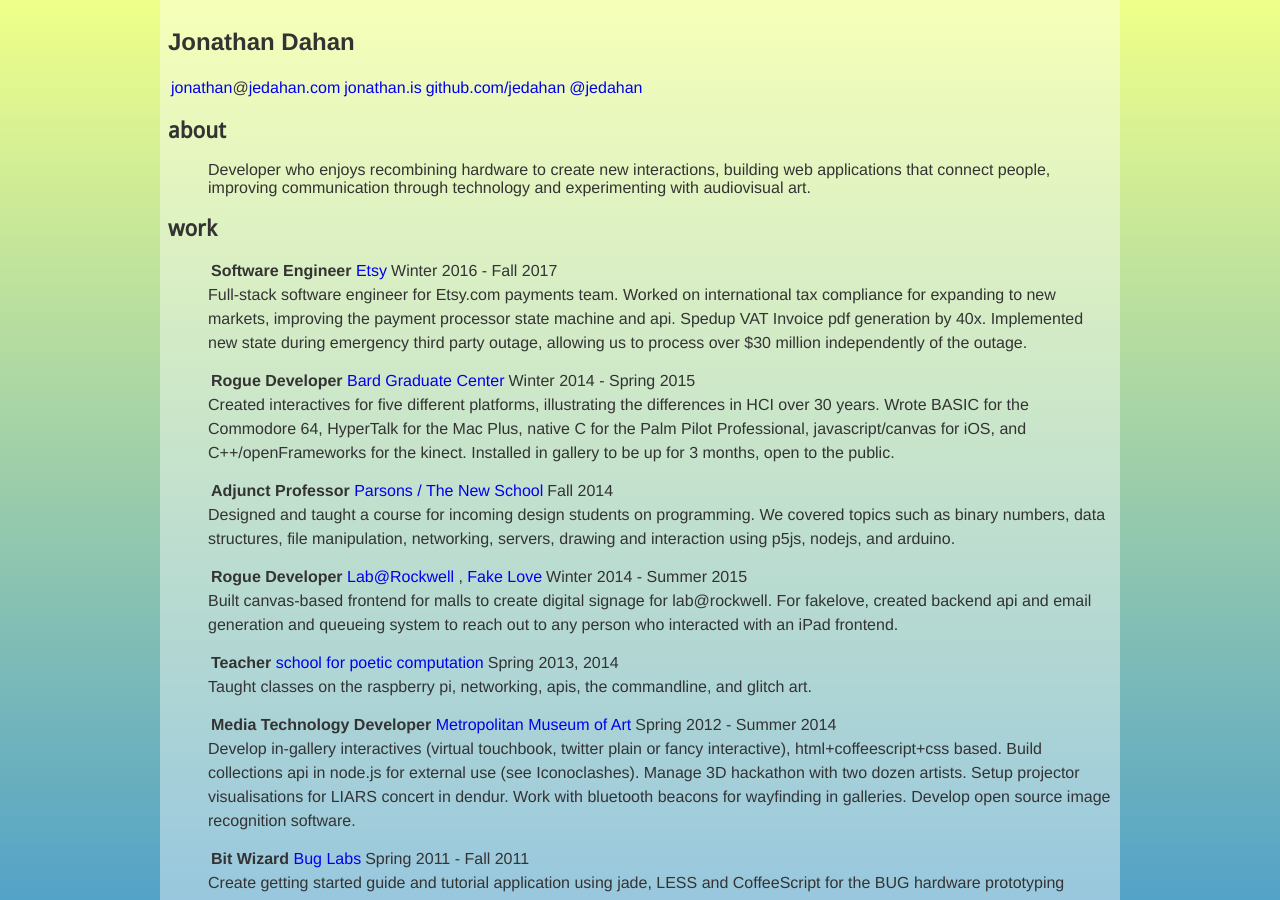
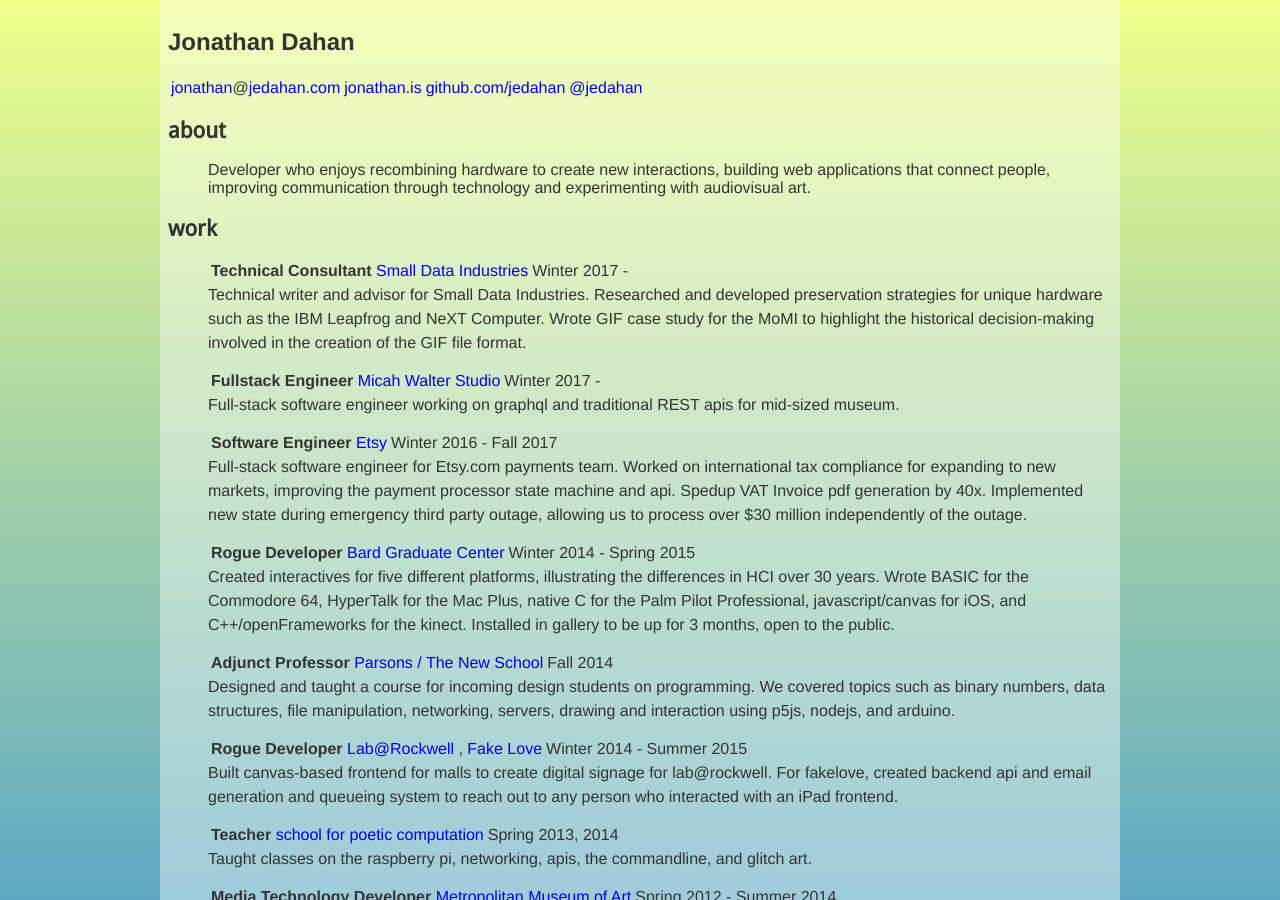
Before and after one commit to jedahan/jedahan.github.com, a Jekyll site: the page built from resume/index.md, in a window 1280 px wide and 900 px high. Built offline with Jekyll 4.4.1, drawn with Linux system fonts in a browser that asks for light colours; our own code applies the rules of GitHub Pages for plain Markdown files.

Commit message:
Update resume

```diff
--- a/resume/index.md
+++ b/resume/index.md
@@ -13,6 +13,14 @@
 
 work
 ----
+ * __Technical Consultant__ [ Small Data Industries ][] | Winter 2017 -
+
+     Technical writer and advisor for Small Data Industries. Researched and developed  preservation strategies for unique hardware such as the IBM Leapfrog and NeXT Computer. Wrote GIF case study for the MoMI to highlight the historical decision-making involved in the creation of the GIF file format.
+
+ * __Fullstack Engineer__ [ Micah Walter Studio ][] | Winter 2017 -
+
+     Full-stack software engineer working on graphql and traditional REST apis for mid-sized museum.
+
  * __Software Engineer__ [ Etsy ][] | Winter 2016 - Fall 2017
 
      Full-stack software engineer for Etsy.com payments team. Worked on international tax compliance for expanding to new markets, improving the payment processor state machine and api. Spedup VAT Invoice pdf generation by 40x. Implemented new state during emergency third party outage, allowing us to process over $30 million independently of the outage.
@@ -159,6 +167,8 @@
 [ Bard Graduate Center ]: http://www.bgc.bard.edu/gallery/gallery-at-bgc/the-interface-experience.html
 [ school for poetic computation ]: http://sfpc.io
 [ Parsons / The New School ]: http://www.newschool.edu/
+[ Micah Walter Studio ]: https://micahwalter.studio
+[ Small Data Industries ]: https://smalldata.industries
 
 [recurse center]: http://recurse.com
 [school for poetic computation]: http://sfpc.io
```
